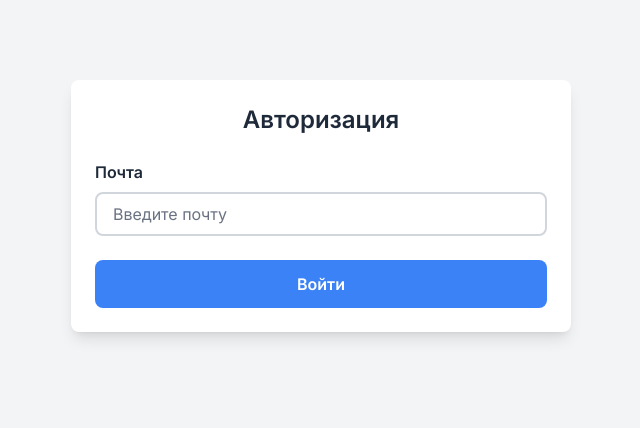
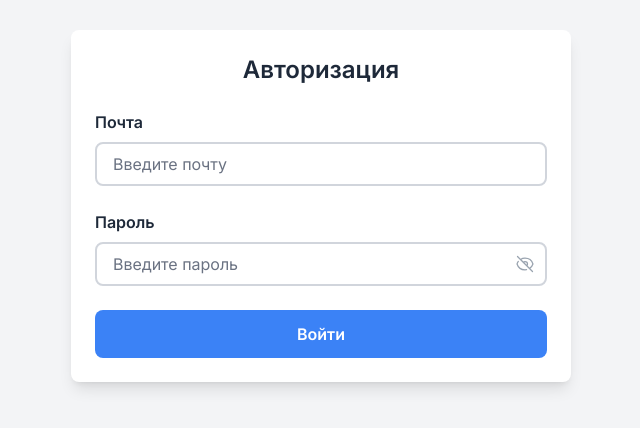
Before and after one commit to Assikk/ARC-admin, a Vue app: page /login in a window 1280 px wide. Shown: the part 194-622 px from the top of the page, without its empty margins (319-959 px from the left). Built offline with nearby package versions, Linux system fonts and the light colour scheme.

Commit message:
add icons component and add password input component

```diff
--- a/src/App.vue
+++ b/src/App.vue
@@ -1,6 +1,9 @@
-<script setup lang="ts"></script>
+<script setup lang="ts">
+import Icons from './components/ui/icons.vue';
+</script>
 
 <template>
+  <Icons/>
   <router-view></router-view>
 </template>
 
--- a/src/components/domain/login.vue
+++ b/src/components/domain/login.vue
@@ -3,12 +3,14 @@
     <div class="w-[500px] bg-white p-6 rounded-lg shadow-lg flex flex-col gap-6">
       <h2 class="text-2xl font-semibold text-center text-gray-800">Авторизация</h2>
       <Input v-model="form.email" id="email" label="Почта" placeholder="Введите почту" />
+      <Password v-model="form.password" id="password" label="Пароль" placeholder="Введите пароль"></Password>
       <Button full @click="login"> Войти </Button>
     </div>
   </div>
 </template>
 <script setup lang="ts">
 import Input from '../ui/inputs/default.vue'
+import Password from '../ui/inputs/password.vue'
 import Button from '../ui/buttons/default.vue'
 import { reactive } from 'vue'
 defineOptions({
--- /dev/null
+++ b/src/components/ui/icons.vue
@@ -0,0 +1,18 @@
+<template>
+  <div hidden>
+    <svg>
+        <symbol id="open-eye" viewBox="0 0 20 20">
+        <path d="M12.5003 10C12.5003 11.3807 11.381 12.5 10.0003 12.5C8.61957 12.5 7.50029 11.3807 7.50029 10C7.50029 8.61931 8.61957 7.50002 10.0003 7.50002C11.381 7.50002 12.5003 8.61931 12.5003 10Z" stroke-width="1.5" stroke-linecap="round" stroke-linejoin="round"/>
+        <path d="M2.04883 9.99999C3.11072 6.61908 6.26929 4.16669 10.0007 4.16669C13.732 4.16669 16.8906 6.61912 17.9525 10.0001C16.8906 13.381 13.732 15.8334 10.0007 15.8334C6.26929 15.8334 3.11071 13.3809 2.04883 9.99999Z" stroke-width="1.5" stroke-linecap="round" stroke-linejoin="round"/>
+      </symbol>
+      <symbol id="close-eye" viewBox="0 0 24 24">
+        <path d="M3 3L6.58916 6.58916M21 21L17.4112 17.4112M13.8749 18.8246C13.2677 18.9398 12.6411 19 12.0005 19C7.52281 19 3.73251 16.0571 2.45825 12C2.80515 10.8955 3.33851 9.87361 4.02143 8.97118M9.87868 9.87868C10.4216 9.33579 11.1716 9 12 9C13.6569 9 15 10.3431 15 12C15 12.8284 14.6642 13.5784 14.1213 14.1213M9.87868 9.87868L14.1213 14.1213M9.87868 9.87868L6.58916 6.58916M14.1213 14.1213L6.58916 6.58916M14.1213 14.1213L17.4112 17.4112M6.58916 6.58916C8.14898 5.58354 10.0066 5 12.0004 5C16.4781 5 20.2684 7.94291 21.5426 12C20.8357 14.2507 19.3545 16.1585 17.4112 17.4112" stroke-width="1.5" stroke-linecap="round" stroke-linejoin="round"/>
+      </symbol>
+    </svg>
+  </div>
+</template>
+<script setup lang="ts">
+  defineOptions({
+    name: 'IconsComponent'
+  })
+</script>
--- /dev/null
+++ b/src/components/ui/inputs/password.vue
@@ -0,0 +1,62 @@
+<template>
+  <div class="flex flex-col space-y-2">
+    <label :for="id" class="font-semibold text-gray-800">{{ label }}</label>
+    <div class="relative">
+      <input :type="type" :id="id" class="w-full pl-4 pr-12 py-2 border-2 rounded-lg outline-none transition-all duration-300
+      focus:shadow-lg placeholder:text-gray-500"
+      :class="[disabled ? 'bg-gray-200 border-gray-400 text-gray-600 cursor-not-allowed opacity-75':
+      error ? 'border-[#EF4444]' : 'border-gray-300 focus:border-blue-500 focus:shadow-blue-300/50 ']"
+      :placeholder="placeholder"
+      :disabled="disabled"
+      :value="modelValue"
+      @input="onInput">
+      <div class="absolute inset-y-0 right-3 flex items-center text-gray-500 hover:text-gray-700">
+        <svg
+        class="cursor-pointer"
+        width="20"
+        height="20"
+        fill="none"
+        stroke="#99a3af"
+        @click="clickIcon">
+          <use :xlink:href="type === 'password' ? '#close-eye' : '#open-eye'"></use>
+      </svg>
+      </div>
+    </div>
+    <p v-if="errorMsg" class="text-xs font-medium text-[#EF4444]">
+      {{ errorMsg }}
+    </p>
+  </div>
+</template>
+
+<script setup lang="ts" generic="T">
+import { ref } from 'vue';
+defineOptions({
+  name: 'PasswordInput'
+})
+withDefaults(defineProps<{
+  id: string,
+  modelValue: T;
+  label?: string,
+  placeholder?: string,
+  error?: boolean,
+  errorMsg?: string,
+  disabled?: boolean
+}>(), {
+  error: false,
+  disabled: false
+})
+const type = ref('password')
+const emit = defineEmits<{
+  (e: 'update:modelValue', value: T): void;
+}>();
+
+const onInput = (event: Event) => {
+  const target = event.target as HTMLInputElement
+  emit('update:modelValue', target.value as T);
+}
+const clickIcon = () => {
+  if(type.value === 'password') {
+    type.value = 'text'
+  } else type.value = 'password'
+}
+</script>
```
